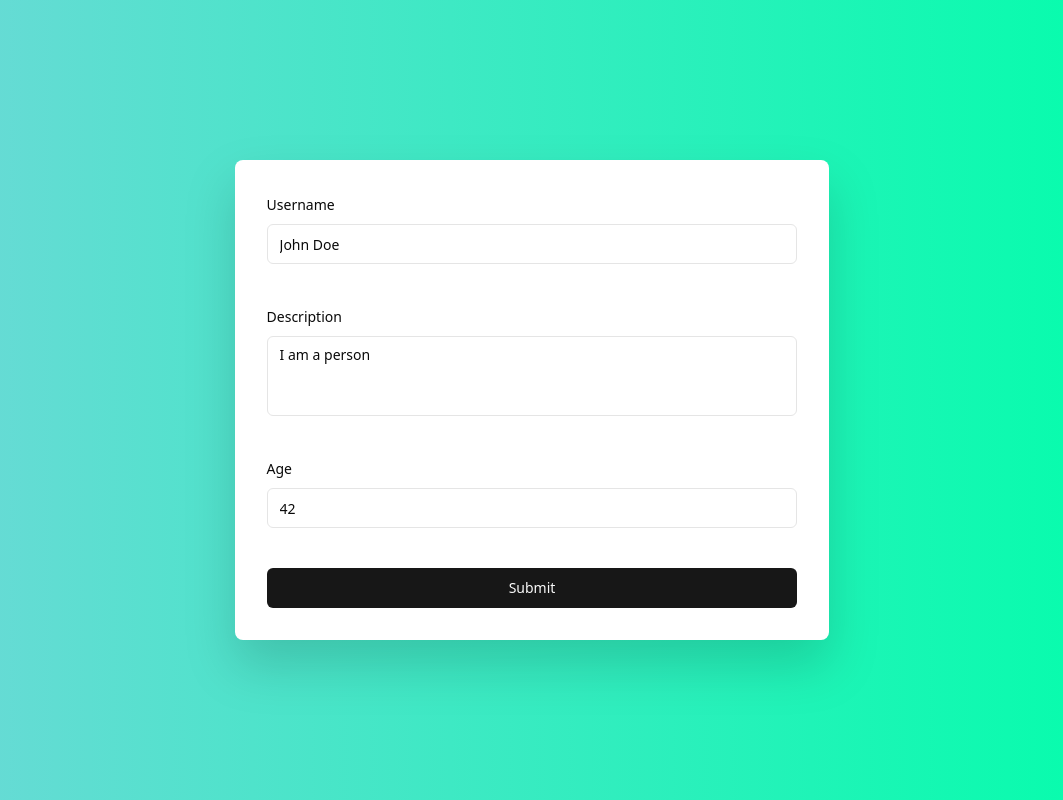
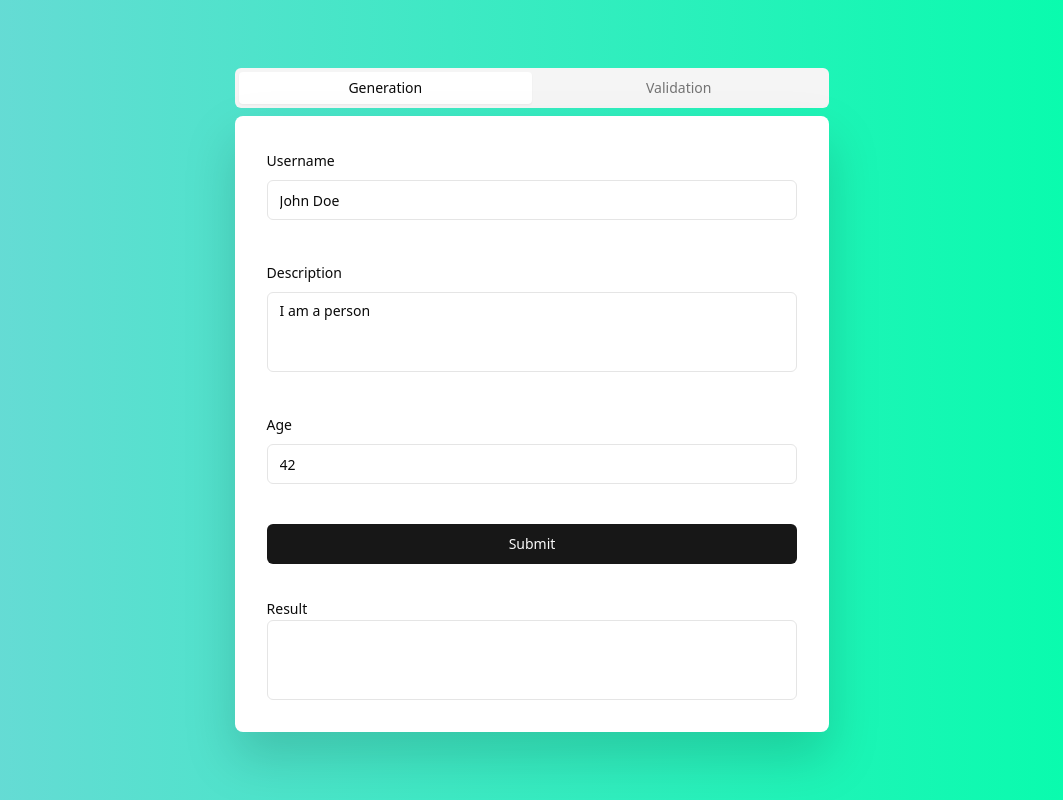
Before and after one commit to CharlesPerDev/jwt-demo, a Next.js app: page / in a window 1280 px wide. Shown: the whole page, without its empty margins (108-1171 px from the left). Built offline with nearby package versions, Linux system fonts and the light colour scheme; no server answers.

Commit message:
Added generating JWT on form submit

```diff
--- a/package.json
+++ b/package.json
@@ -14,6 +14,7 @@
     "@radix-ui/react-alert-dialog": "^1.0.5",
     "@radix-ui/react-label": "^2.0.2",
     "@radix-ui/react-slot": "^1.0.2",
+    "@radix-ui/react-tabs": "^1.0.4",
     "@t3-oss/env-nextjs": "^0.9.2",
     "class-variance-authority": "^0.7.0",
     "clsx": "^2.1.0",
--- a/src/app/page.tsx
+++ b/src/app/page.tsx
@@ -4,23 +4,27 @@ import { Button } from "@/components/ui/button";
 import {
   Form,
   FormControl,
-  FormDescription,
   FormField,
   FormItem,
   FormLabel,
   FormMessage,
 } from "@/components/ui/form";
 import { Input } from "@/components/ui/input";
+import { Label } from "@/components/ui/label";
 import { useForm } from "react-hook-form";
 import { z } from "zod";
 import { zodResolver } from "@hookform/resolvers/zod";
 import { Textarea } from "@/components/ui/textarea";
+import { Tabs } from "@radix-ui/react-tabs";
+import { TabsContent, TabsList, TabsTrigger } from "@/components/ui/tabs";
+import { useState } from "react";
+import generateToken from "@/components/server/requestToken";
 
 export default function HomePage() {
   const formSchema = z.object({
     username: z.string().min(1).max(128),
     description: z.string().min(0).max(512),
-    age: z.number().int().finite(),
+    age: z.number().int().finite().max(200),
   });
   const form = useForm<z.infer<typeof formSchema>>({
     resolver: zodResolver(formSchema),
@@ -31,17 +35,30 @@ export default function HomePage() {
     },
   });
 
+  let [generatedJwt, setGeneratedJwt] = useState("");
+
   function onSubmit(values: z.infer<typeof formSchema>) {
-    console.log(values);
+    generateToken(values).then((token) => setGeneratedJwt(token));
   }
 
   return (
     <main className="flex min-h-screen flex-col items-center justify-center bg-gradient-to-r from-[#6ed8d8] to-[#00ffaa]">
       <div className="container flex flex-col items-center justify-center gap-12 px-4 py-16 ">
+        <Tabs defaultValue="generation" className="w-full max-w-prose">
+          <TabsList className="w-full">
+            <TabsTrigger className="w-full" value="generation">
+              Generation
+            </TabsTrigger>
+            <TabsTrigger className="w-full" value="validation">
+              Validation
+            </TabsTrigger>
+          </TabsList>
+          <TabsContent value="generation">
+            <div className="flex flex-col gap-8 rounded-lg bg-white p-8 drop-shadow-2xl">
               <Form {...form}>
                 <form
                   onSubmit={form.handleSubmit(onSubmit)}
-            className="flex w-full max-w-prose flex-col gap-10 rounded-lg bg-white p-8 drop-shadow-2xl"
+                  className="flex w-full flex-col gap-10"
                 >
                   <FormField
                     control={form.control}
@@ -76,7 +93,13 @@ export default function HomePage() {
                       <FormItem>
                         <FormLabel>Age</FormLabel>
                         <FormControl>
-                    <Input type="number" {...field} onChange={event => field.onChange(+ event.target.value)} />
+                          <Input
+                            type="number"
+                            {...field}
+                            onChange={(event) =>
+                              field.onChange(+event.target.value)
+                            }
+                          />
                         </FormControl>
                         <FormMessage />
                       </FormItem>
@@ -85,6 +108,17 @@ export default function HomePage() {
                   <Button type="submit">Submit</Button>
                 </form>
               </Form>
+              <div>
+                <Label>Result</Label>
+                <Textarea
+                  readOnly
+                  className="resize-none"
+                  value={generatedJwt}
+                ></Textarea>
+              </div>
+            </div>
+          </TabsContent>
+        </Tabs>
       </div>
     </main>
   );
--- a/src/components/server/requestToken.tsx
+++ b/src/components/server/requestToken.tsx
@@ -5,13 +5,13 @@ import { SignJWT } from "jose";
 const encoder = new TextEncoder();
 const secret = encoder.encode(process.env.JWT_SECRET);
 
-interface getTokenProps {
+interface TokenProps {
   username: string;
   description: string;
   age: number;
 }
 
-const getToken = async ({ username, description, age }: getTokenProps) => {
+const generateToken = async ({ username, description, age }: TokenProps) => {
   const token = await new SignJWT({
     username: username,
     description: description,
@@ -25,4 +25,4 @@ const getToken = async ({ username, description, age }: getTokenProps) => {
   return token;
 };
 
-export default getToken;
+export default generateToken;
--- /dev/null
+++ b/src/components/ui/tabs.tsx
@@ -0,0 +1,55 @@
+"use client"
+
+import * as React from "react"
+import * as TabsPrimitive from "@radix-ui/react-tabs"
+
+import { cn } from "@/lib/utils"
+
+const Tabs = TabsPrimitive.Root
+
+const TabsList = React.forwardRef<
+  React.ElementRef<typeof TabsPrimitive.List>,
+  React.ComponentPropsWithoutRef<typeof TabsPrimitive.List>
+>(({ className, ...props }, ref) => (
+  <TabsPrimitive.List
+    ref={ref}
+    className={cn(
+      "inline-flex h-10 items-center justify-center rounded-md bg-muted p-1 text-muted-foreground",
+      className
+    )}
+    {...props}
+  />
+))
+TabsList.displayName = TabsPrimitive.List.displayName
+
+const TabsTrigger = React.forwardRef<
+  React.ElementRef<typeof TabsPrimitive.Trigger>,
+  React.ComponentPropsWithoutRef<typeof TabsPrimitive.Trigger>
+>(({ className, ...props }, ref) => (
+  <TabsPrimitive.Trigger
+    ref={ref}
+    className={cn(
+      "inline-flex items-center justify-center whitespace-nowrap rounded-sm px-3 py-1.5 text-sm font-medium ring-offset-background transition-all focus-visible:outline-none focus-visible:ring-2 focus-visible:ring-ring focus-visible:ring-offset-2 disabled:pointer-events-none disabled:opacity-50 data-[state=active]:bg-background data-[state=active]:text-foreground data-[state=active]:shadow-sm",
+      className
+    )}
+    {...props}
+  />
+))
+TabsTrigger.displayName = TabsPrimitive.Trigger.displayName
+
+const TabsContent = React.forwardRef<
+  React.ElementRef<typeof TabsPrimitive.Content>,
+  React.ComponentPropsWithoutRef<typeof TabsPrimitive.Content>
+>(({ className, ...props }, ref) => (
+  <TabsPrimitive.Content
+    ref={ref}
+    className={cn(
+      "mt-2 ring-offset-background focus-visible:outline-none focus-visible:ring-2 focus-visible:ring-ring focus-visible:ring-offset-2",
+      className
+    )}
+    {...props}
+  />
+))
+TabsContent.displayName = TabsPrimitive.Content.displayName
+
+export { Tabs, TabsList, TabsTrigger, TabsContent }
```
Also changed, not shown: 1 other file (tests, documents, lock files or other folders). Lines whose indentation alone changed are shown as unchanged.
